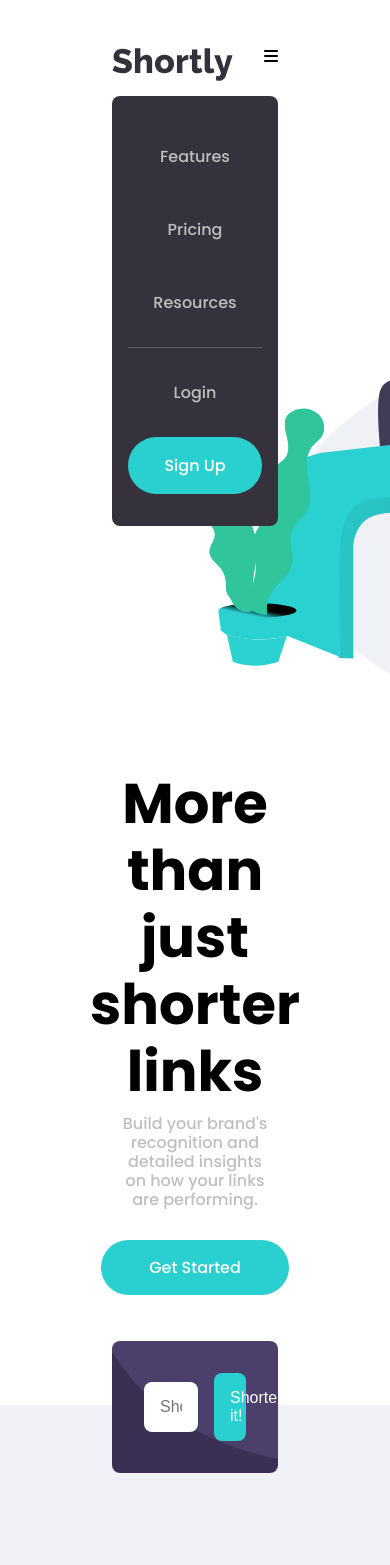
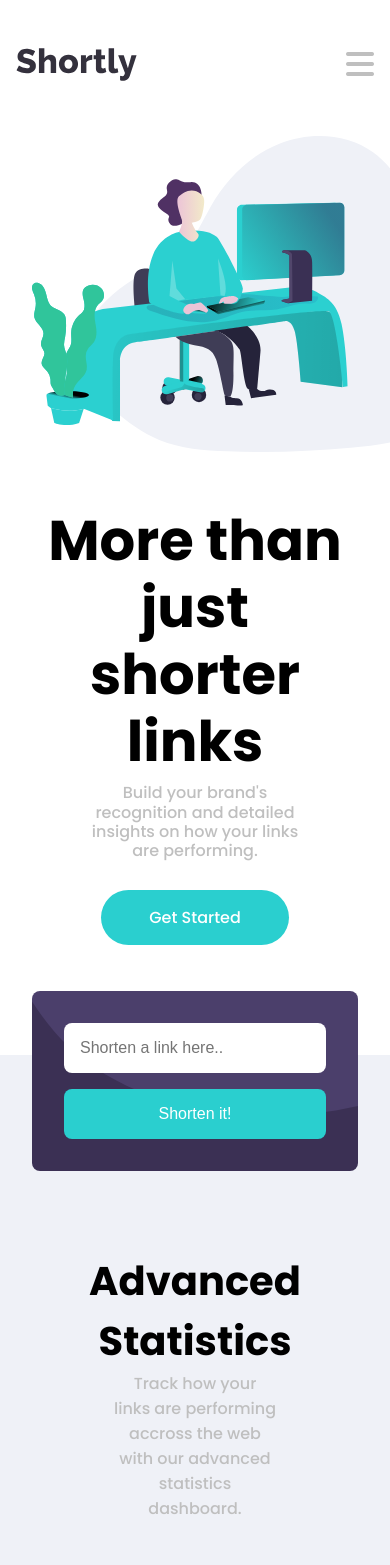
Before and after one commit to Verumun/url-shortening-api-landing-page, a React (Create React App) app: page / in a window 390 px wide. Shown: the top 1565 px of the page. Built offline with nearby package versions, Linux system fonts and the light colour scheme.

Commit message:
Little changes

```diff
--- a/src/Components/Header/Header.scss
+++ b/src/Components/Header/Header.scss
@@ -110,9 +110,29 @@
 
             img{
                 width: 55rem;
+                transition: width 500ms;
             }
 
 
         }
     }
 }
+
+@media (max-width:768px){
+    section.landing{
+        padding: 0rem 2rem 3rem 2rem;
+    }
+}
+
+@media (max-width: 600px){
+    section.landing{
+        .image-wrapper{
+            margin-right: 0;
+
+            img{
+                width: 30rem;
+                transition: width 500ms;
+            }
+        }
+    }
+}
--- a/src/Components/Main/Cards/Cards.scss
+++ b/src/Components/Main/Cards/Cards.scss
@@ -71,3 +71,33 @@
 
     }
 }
+
+@media (max-width:680px){
+    .cards{
+        flex-direction: column;
+        // transition: column 500ms;
+        // align-items: center;
+        text-align: center;
+
+        .card{
+
+            &:nth-child(2){
+                &::after, &::before{
+                    width: 0.5rem;
+                    height: 2.5rem;
+                }
+                &::after{
+                    // left: -;
+                    right: 0;
+                    // left: 5rem;
+                    // right: 8rem;
+                    top: -4.5rem;
+                }
+            }
+
+            &:nth-child(3){
+                margin-top: 3rem;
+            }
+        }
+    }
+}
--- a/src/Components/Main/Form/Form.scss
+++ b/src/Components/Main/Form/Form.scss
@@ -46,3 +46,18 @@
         }
     }
   }
+
+  @media (max-width: 768px){
+    form{
+        flex-direction: column;
+
+        .input-control{
+            width: 100% !important;
+        }
+
+        button{
+            width: 100% !important;
+            // display: inline;
+        }
+    }
+  }
--- a/src/Components/Main/main.scss
+++ b/src/Components/Main/main.scss
@@ -28,3 +28,9 @@
         padding: 3rem 7rem;
     }
 }
+
+@media (max-width: 768px){
+    .main{
+        padding: 3rem 2rem;
+    }
+}
--- a/src/Components/Navigation/Navigation.jsx
+++ b/src/Components/Navigation/Navigation.jsx
@@ -57,7 +57,7 @@
             {/* <i className='fa-solid fa-bars'></i> */}
 
             <i onClick={showMobileNav} className='fa-solid fa-bars' id='toggleButton'></i>
-                <nav ref={navRef}>
+                <nav ref={navRef} className="responsive_nav">
                     <ul>
                         <li><a href="#">Features</a></li>
                         <li><a href="#">Pricing</a></li>
--- a/src/Components/Navigation/Navigation.scss
+++ b/src/Components/Navigation/Navigation.scss
@@ -1,9 +1,9 @@
 @import "/src/sass/variables";
 
-.responsive_nav{
-  display: none;
+// .responsive_nav{
+//   display: none;
 
-}
+// }
 
 .navigation {
   display: flex;
@@ -13,6 +13,9 @@
 
   .fa-bars{
     display: none;
+    font-size: 2rem;
+    color: $Gray;
+    font-weight: bold;
   }
 
   &__mobile{
@@ -135,6 +138,11 @@
 
   // }
 
+  .responsive_nav{
+    display: none;
+
+  }
+
   .navigation{
     justify-content: unset;
     &_left, &_right{
@@ -156,6 +164,7 @@
       .navigate{
 
         nav{
+          // display: none;
           position: absolute;
           left: 50%;
           transform: translate(-50%);
@@ -187,7 +196,8 @@
 
             a{
               display: block;
-              padding: 1rem 0;
+              padding: .5rem 0;
+              color: #fff;
 
               &.signUp{
                 // padding: ;
@@ -200,3 +210,17 @@
     }
   }
 }
+
+@media (max-width: 768px){
+  .navigation{
+    padding: 3rem 5rem;
+    transition: padding 500ms;
+  }
+}
+
+@media (max-width: 480px){
+  .navigation{
+
+    padding: 3rem 1rem;
+  }
+}
```
